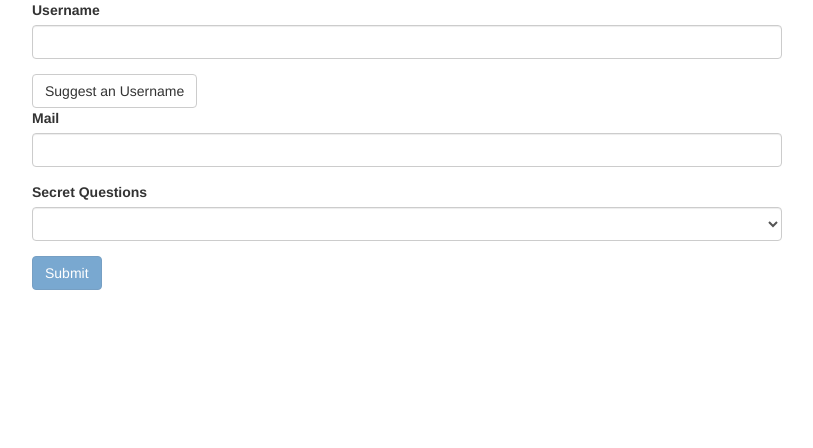
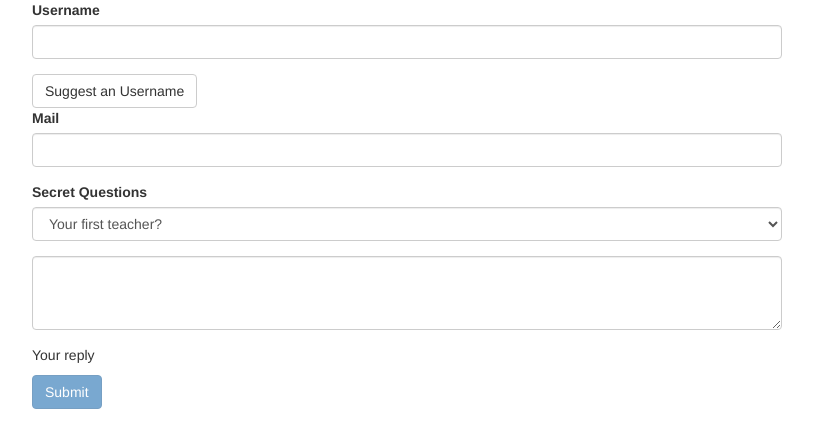
Before and after one commit to Wairangu/angularForms, an Angular app: page / in a window 1280 px wide. Shown: the top 448 px of the page, without its empty margins (233-1046 px from the left). Built offline with nearby package versions, Linux system fonts and the light colour scheme.

Commit message:
Added two way binding to the select element

```diff
--- a/src/app/app.component.html
+++ b/src/app/app.component.html
@@ -19,16 +19,28 @@
             class="form-control"
             ngModel name="email"
             required
-            email>
+            email
+            #emailChk="ngModel">
+            <span class="help-block" *ngIf="!emailChk.valid && emailChk.touched" >Please enter a valid email address.</span>
           </div>
         </div>
         <div class="form-group">
           <label for="secret">Secret Questions</label>
-          <select id="secret" class="form-control" ngModel name="secret" required>
+          <select id="secret" class="form-control" [ngModel]="defaultQuestion"
+          name="secret" required>
             <option value="pet">Your first Pet?</option>
             <option value="teacher">Your first teacher?</option>
           </select>
         </div>
+        <div class="form-group">
+          <textarea
+            name="questionAnswer"
+            rows="3"
+            class ="form-control"
+            [(ngModel)]="answer">
+          </textarea>
+        </div>
+        <p>Your reply {{ answer }}</p>
         <button class="btn btn-primary"
         [disabled]="!f.valid"
         type="submit">
--- a/src/app/app.component.ts
+++ b/src/app/app.component.ts
@@ -8,6 +8,8 @@ import { NgForm } from '@angular/forms';
 })
 export class AppComponent {
   title = 'Forms';
+  defaultQuestion: string = 'teacher';
+  answer: string = '';
 
   //using local ref
   // onSubmit(form: NgForm) {
```
